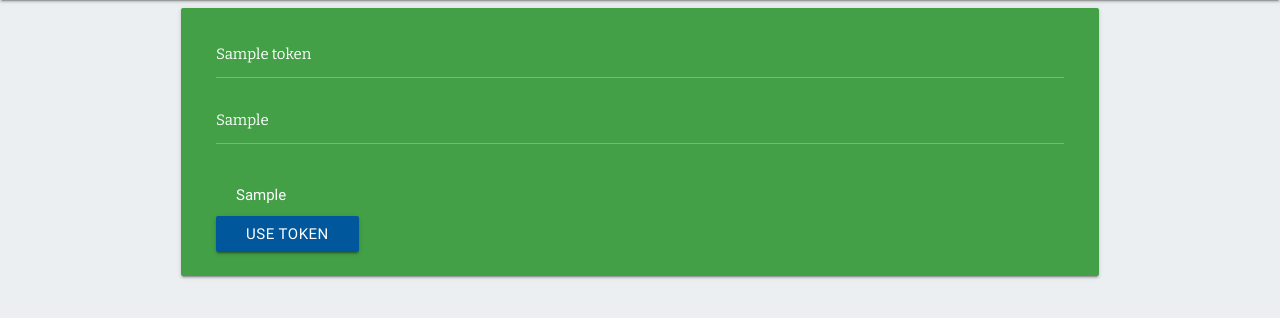
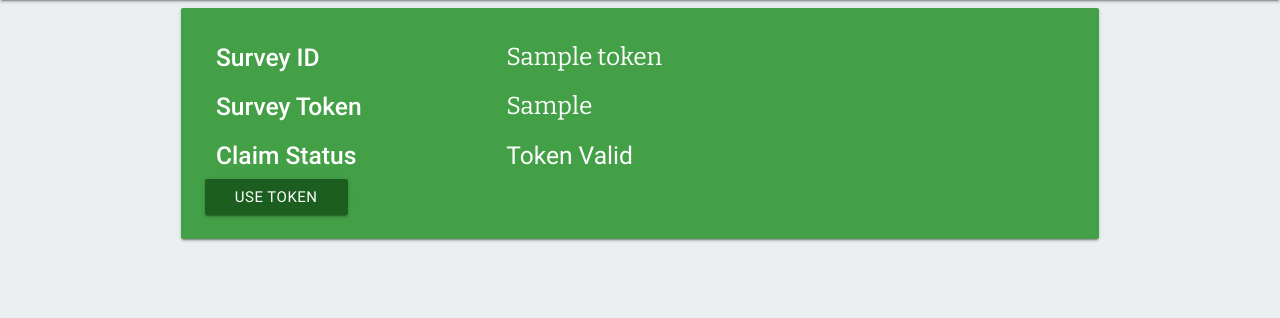
Before and after one commit to shreyasnbhat/crowdsourced-hyperledger, a Flask app: template client/app/templates/tokens.html in a window 1280 px wide. Shown: the part 64-382 px from the top of the page. Run offline with Flask 2, Linux system fonts and the light colour scheme; the template is opened without the code that fills it: most values are stand-ins (such as "Sample title", 1, 10 or a date in 2020); parts of the project's set-up code (start-up, migrations or seed data) failed here and were passed over; some web fonts are replaced.

Commit message:
Updated token display

```diff
--- a/client/app/templates/tokens.html
+++ b/client/app/templates/tokens.html
@@ -12,18 +12,22 @@
         {% for token in clientTokens %}
             <form action="{{ url_for('generateForm') }}" method="POST">
                 <div class="row card-panel green darken-1">
-                    <div class="col s12">
-                        <input value="{{ token }}" type="text" class="validate white-text form-header" name="surveyID">
-                        <input value="true" type="hidden" name="from-token">
-                        <input value="{{ clientTokens[token]['surveyToken'] }}" type="text" name="surveyToken"
-                               class="validate white-text form-header">
-                        <div>
-                            <p class="block-style white-text">{{ clientTokens[token]['on-chain'] }}</p>
-                        </div>
-                        <input type="submit" class="waves-effect waves-light btn light-blue darken-4"
-                               value="Use Token">
+                    <h5 class="white-text col s4"><strong>Survey ID</strong></h5>
+                    <input value="{{ token }}" type="hidden" name="surveyID">
+                    <h5 class="white-text form-header col s8">{{ token }}</h5>
+                    <input value="true" type="hidden" name="from-token">
+                    <h5 class="white-text col s4"><strong>Survey Token</strong></h5>
+                    <input value="{{ clientTokens[token]['surveyToken'] }}" type="hidden" name="surveyToken">
+                    <h5 class="white-text form-header col s8">{{ clientTokens[token]['surveyToken'] }}</h5>
+                    <h5 class="col s4 white-text"><strong>Claim Status</strong></h5>
+                    {% if claimed[token] %}
+                        <h5 class="white-text col s8">Token claimed</h5>
+                    {% else %}
+                        <h5 class="white-text col s8">Token Valid</h5>
+                    {% endif %}
+                    <input type="submit" class="waves-effect waves-light btn  green darken-4"
+                           value="Use Token">
 
-                    </div>
                 </div>
             </form>
         {% endfor %}
--- a/client/app/views.py
+++ b/client/app/views.py
@@ -93,8 +93,12 @@ def publishBlockOnFabric(surveyID):
 def viewAllTokens():
     if request.method == 'GET':
         clientTokensData = {}
+        tokenClaimStatus = {}
         for token in clientTokens:
+            tokenClaimStatus[clientTokens[token]] = getAssignSurveyToken(clientTokens[token])['claimed']
+            print(tokenClaimStatus)
             clientTokensData[token] = {'surveyToken': clientTokens[token],
                                        'on-chain': getAssignSurveyToken(clientTokens[token])}
         return render_template('tokens.html',
-                               clientTokens=clientTokensData)
+                               clientTokens=clientTokensData,
+                               claimed=tokenClaimStatus)
```
